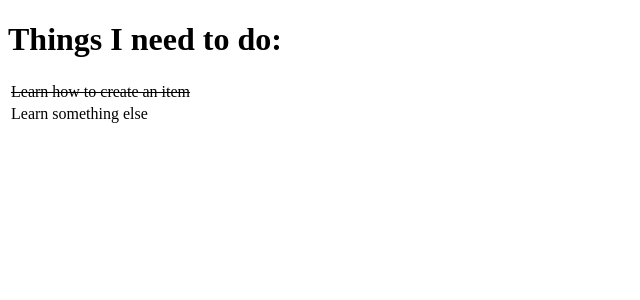
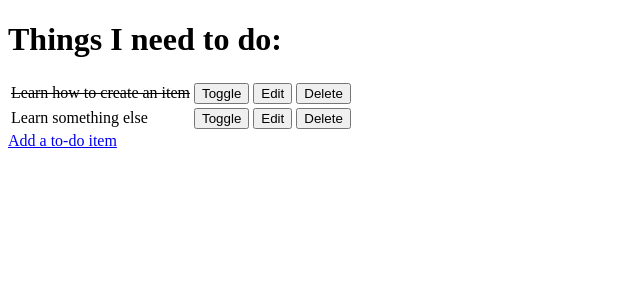
Before and after one commit to ssruoh/django_todo, a Django app: page / in a window 1280 px wide. Shown: the top 300 px of the page, without its empty margins (0-640 px from the left). Run offline with Django 3.2, Linux system fonts and the light colour scheme; data comes from the database, SQL or seed files in the repository; both versions use the stored data as it was after the commit.

Commit message:
Modify data

```diff
--- a/django_todo/urls.py
+++ b/django_todo/urls.py
@@ -15,9 +15,13 @@ Including another URLconf
 """
 from django.contrib import admin
 from django.urls import path
-from todo.views import get_todo_list
+from todo import views
 
 urlpatterns = [
     path('admin/', admin.site.urls),
-    path('', get_todo_list, name='get_todo_list')
+    path('', views.get_todo_list, name='get_todo_list'),
+    path('add', views.add_item, name='add'),
+    path('edit/<item_id>', views.edit_item, name='edit'),
+    path('toggle/<item_id>', views.toggle_item, name='toggle'),
+    path('delete/<item_id>', views.delete_item, name='delete')
 ]
--- a/todo/templates/todo/todo_list.html
+++ b/todo/templates/todo/todo_list.html
@@ -1,10 +1,12 @@
 <!DOCTYPE html>
 <html lang="en">
+
 <head>
     <meta charset="UTF-8">
     <meta name="viewport" content="width=device-width, initial-scale=1.0">
     <title>Document</title>
 </head>
+
 <body>
     <h1>Things I need to do:</h1>
 
@@ -14,12 +16,35 @@
             {% if item.done %}
             <td><strike>{{ item.name }}</strike></td>
             {% else %}
-                <td>{{ item.name }}</td>
+            <td>{{ item.name }}</td>
             {% endif %}
+            <td>
+                <a href="/toggle/{{ item.id }}"><button>
+                        Toggle
+                    </button>
+                </a>
+            </td>
+            <td>
+                <a href="/edit/{{ item.id }}"><button>
+                        Edit
+                    </button>
+                </a>
+            </td>
+            <td>
+                <a href="/delete/{{ item.id }}"><button>
+                        Delete
+                    </button>
+                </a>
+            </td>
         </tr>
         {% empty %}
-        <tr><td>You have nothing to do!</td></tr>
+        <tr>
+            <td>You have nothing to do!</td>
+        </tr>
         {% endfor %}
     </table>
+    <a href="/add">Add a to-do item</a>
+
 </body>
+
 </html>
--- a/todo/views.py
+++ b/todo/views.py
@@ -1,5 +1,6 @@
-from django.shortcuts import render
+from django.shortcuts import render, redirect, get_object_or_404
 from .models import Item
+from .forms import ItemForm
 
 # Create your views here.
 
@@ -10,3 +11,43 @@ def get_todo_list(request):
         'items': items
     }
     return render(request, 'todo/todo_list.html', context)
+
+
+def add_item(request):
+    if request.method == 'POST':
+        form = ItemForm(request.POST)
+        if form.is_valid():
+            form.save()
+            return redirect('get_todo_list')
+    form = ItemForm()
+    context = {
+        'form': form
+    }
+    return render(request, 'todo/add_item.html', context)
+
+
+def edit_item(request, item_id):
+    item = get_object_or_404(Item, id=item_id)
+    if request.method == 'POST':
+        form = ItemForm(request.POST, instance=item)
+        if form.is_valid():
+            form.save()
+            return redirect('get_todo_list')
+    form = ItemForm(instance=item)
+    context = {
+        'form': form
+    }
+    return render(request, 'todo/edit_item.html', context)
+
+
+def toggle_item(request, item_id):
+    item = get_object_or_404(Item, id=item_id)
+    item.done = not item.done
+    item.save()
+    return redirect('get_todo_list')
+
+
+def delete_item(request, item_id):
+    item = get_object_or_404(Item, id=item_id)
+    item.delete()
+    return redirect('get_todo_list')
```
Also changed, not shown: todo/forms.py (added, +8 -0 lines), todo/templates/todo/add_item.html (added, +23 -0 lines), todo/templates/todo/edit_item.html (added, +23 -0 lines), db.sqlite3.
